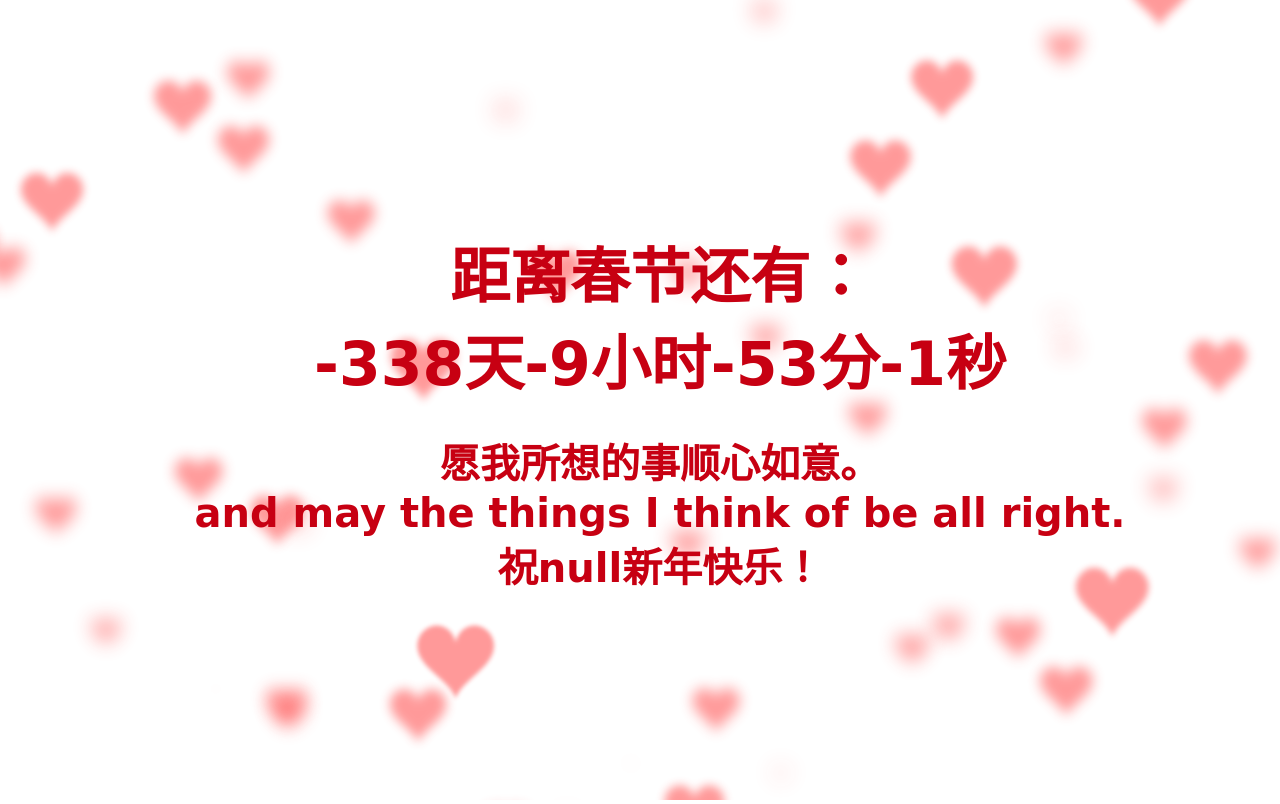
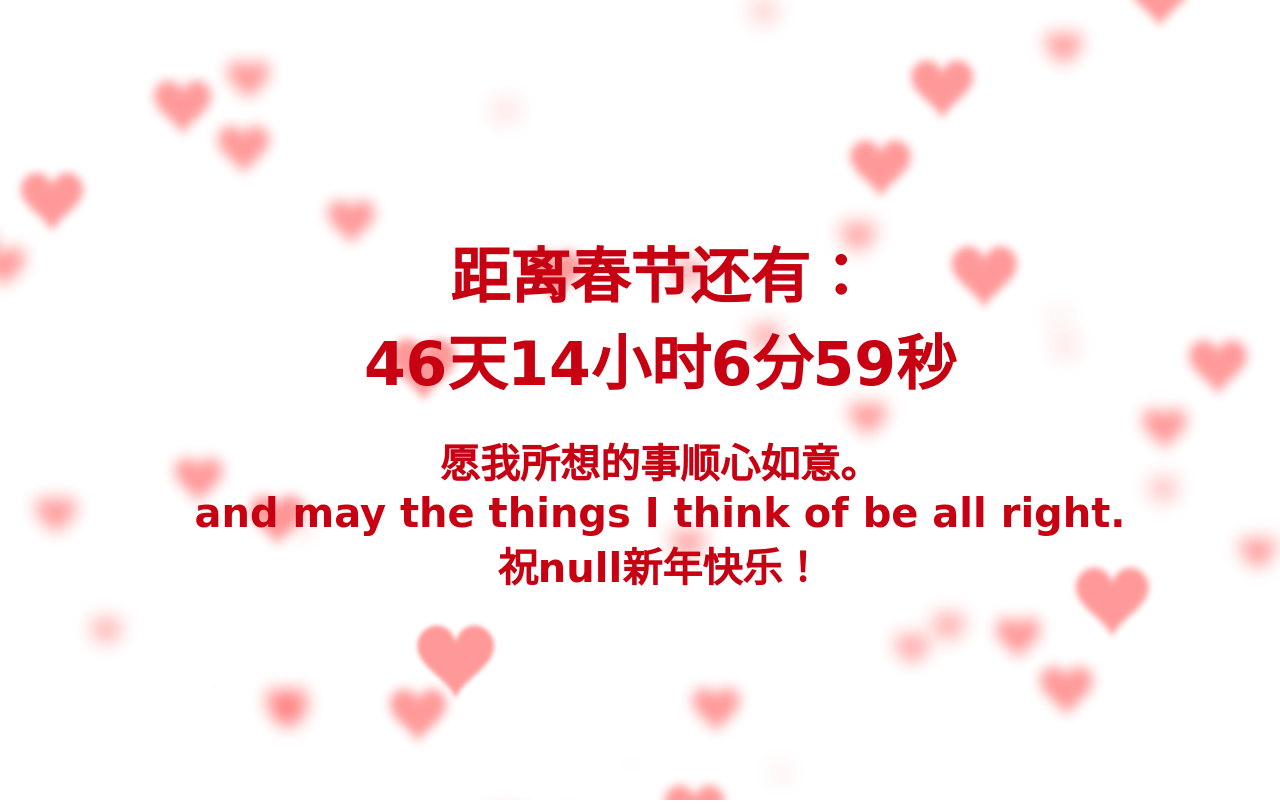
Before and after one commit to Wxh63313/wxh.github.io, a plain HTML site: page index1.html in a window 1280 px wide. Drawn offline with Linux system fonts and the light colour scheme.

Commit message:
Update index1.html

```diff
--- a/index1.html
+++ b/index1.html
@@ -130,7 +130,7 @@ window.addEventListener("resize", onResize);
 requestAnimationFrame(render);
 
 window.onload=function starttime(){
-    time(h1,'2023/1/21');     // 2023年春节时间
+    time(h1,'2024/2/10');     // 2024年春节时间
     ptimer = setTimeout(starttime,1000); // 添加计时器
 }
 
```
